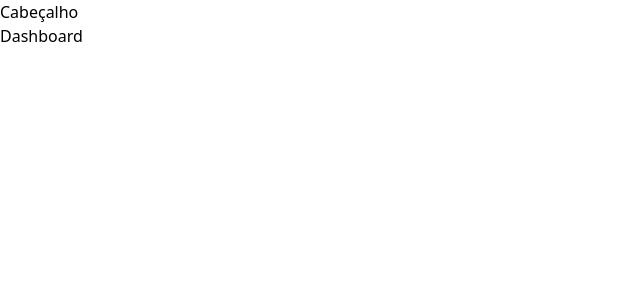
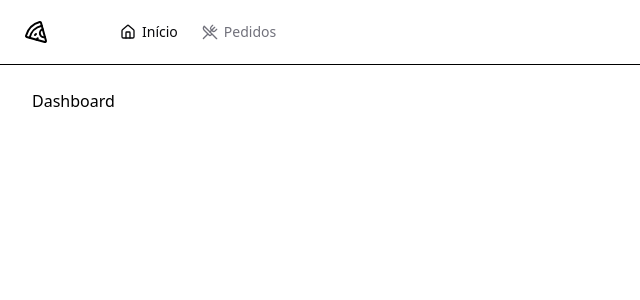
Before and after one commit to KioryFNC/PizzaShop, a React (Vite) app: page / in a window 1280 px wide. Shown: the top 300 px of the page, without its empty margins (0-640 px from the left). Built offline with nearby package versions, Linux system fonts and the light colour scheme.

Commit message:
feat: layout app

```diff
--- a/package.json
+++ b/package.json
@@ -12,6 +12,7 @@
   "dependencies": {
     "@hookform/resolvers": "^5.0.1",
     "@radix-ui/react-label": "^2.1.2",
+    "@radix-ui/react-separator": "^1.1.3",
     "@radix-ui/react-slot": "^1.1.2",
     "@tailwindcss/vite": "^4.1.3",
     "class-variance-authority": "^0.7.1",
--- /dev/null
+++ b/src/components/header.tsx
@@ -0,0 +1,25 @@
+import { Separator } from "@radix-ui/react-separator";
+import { Home, Pizza, UtensilsCrossed } from "lucide-react";
+import { NavLink } from "./nav-link";
+
+export function Header() {
+  return (
+    <div className="border-b">
+      <div className="flex h-16 items-center gap-6 px-6">
+        <Pizza className="h-6 w-6"/>
+
+        <Separator orientation="vertical" className="h-6"/>
+
+        <nav className="flex items-center space-x-4 lg:space-x-6"></nav>
+        <NavLink to='/'>
+          <Home className="h-4 w-4"/>
+          Início
+        </NavLink>
+        <NavLink to='/orders'>
+          <UtensilsCrossed className="h-4 w-4"/>
+          Pedidos
+        </NavLink>
+      </div>
+    </div>
+  )
+}
--- /dev/null
+++ b/src/components/nav-link.tsx
@@ -0,0 +1,15 @@
+import { Link, LinkProps, useLocation } from "react-router-dom";
+
+export type NavLinkProps = LinkProps
+
+export function NavLink(props: NavLinkProps) {
+  const { pathname } = useLocation()
+
+  return (
+    <Link
+      data-current={pathname === props.to}
+      className="flex items-center gap-1.5 text-sm font-medium text-muted-foreground hover:text-foreground data-[current=true]:text-foreground"
+      {...props}
+    />
+  )
+}
--- /dev/null
+++ b/src/components/ui/separator.tsx
@@ -0,0 +1,26 @@
+import * as React from "react"
+import * as SeparatorPrimitive from "@radix-ui/react-separator"
+
+import { cn } from "@/lib/utils"
+
+function Separator({
+  className,
+  orientation = "horizontal",
+  decorative = true,
+  ...props
+}: React.ComponentProps<typeof SeparatorPrimitive.Root>) {
+  return (
+    <SeparatorPrimitive.Root
+      data-slot="separator-root"
+      decorative={decorative}
+      orientation={orientation}
+      className={cn(
+        "bg-border shrink-0 data-[orientation=horizontal]:h-px data-[orientation=horizontal]:w-full data-[orientation=vertical]:h-full data-[orientation=vertical]:w-px",
+        className
+      )}
+      {...props}
+    />
+  )
+}
+
+export { Separator }
--- a/src/pages/_layouts/app.tsx
+++ b/src/pages/_layouts/app.tsx
@@ -1,10 +1,13 @@
+import { Header } from "@/components/header"
 import { Outlet } from "react-router-dom"
 
 export function AppLayout() {
   return (
-    <div>
-      <h1>Cabeçalho</h1>
-      <div> <Outlet /> </div>
+    <div className="flex min-h-screen flex-col antialiased">
+      <Header />
+      <div className="flex flex-1 flex-col gap-4 p-8 pt-6">
+        <Outlet />
+      </div>
     </div>
   )
 }
--- a/src/pages/_layouts/auth.tsx
+++ b/src/pages/_layouts/auth.tsx
@@ -3,7 +3,7 @@
 
 export function AuthLayout() {
   return (
-    <div className="min-h-screen grid grid-cols-2">
+    <div className="min-h-screen grid grid-cols-2 antialiased">
       <div className="h-full border-r border-foreground/5 bg-muted p-10 text-muted-foreground flex flex-col justify-between">
         <div className="flex items-center gap-3 text-lg text-foreground">
           <PizzaIcon className="h-5 w-5" />
```
Also changed, not shown: 1 other file (tests, documents, lock files or other folders).
